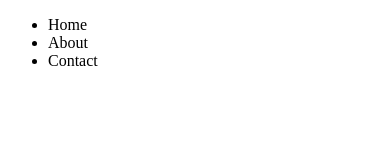
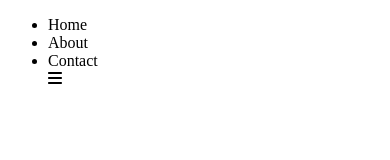
Before and after one commit to john-ngai/react_navbar, a JavaScript app: page / in a window 390 px wide. Shown: the top 160 px of the page. Built offline with nearby package versions, Linux system fonts and the light colour scheme.

Commit message:
Create navbar list & add hamburger icon

```diff
--- a/src/Navbar.js
+++ b/src/Navbar.js
@@ -1,10 +1,22 @@
+import { FontAwesomeIcon } from '@fortawesome/react-fontawesome';
+import { faBars } from '@fortawesome/free-solid-svg-icons';
+
 export default function Navbar() {
+  const hamburgerIcon = (
+    <FontAwesomeIcon className='faBars'
+      icon={faBars}
+    />
+  );
+
   return (
     <header>
-      <ul>
-        <li>Home</li>
-        <li>About</li>
-        <li>Contact</li>
+      <ul className="container--navbar">
+        <div className='navbar-links'>
+          <li>Home</li>
+          <li>About</li>
+          <li>Contact</li>
+        </div>
+        {hamburgerIcon}
       </ul>
     </header>
   );
```
